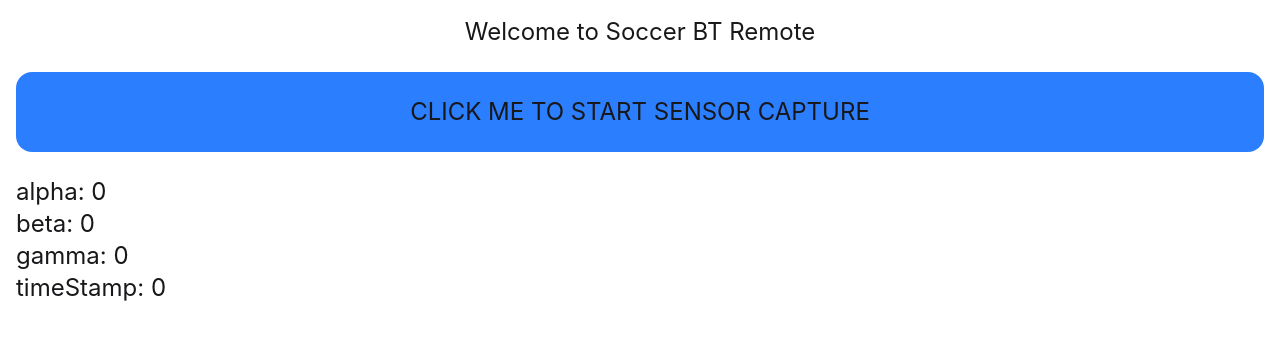
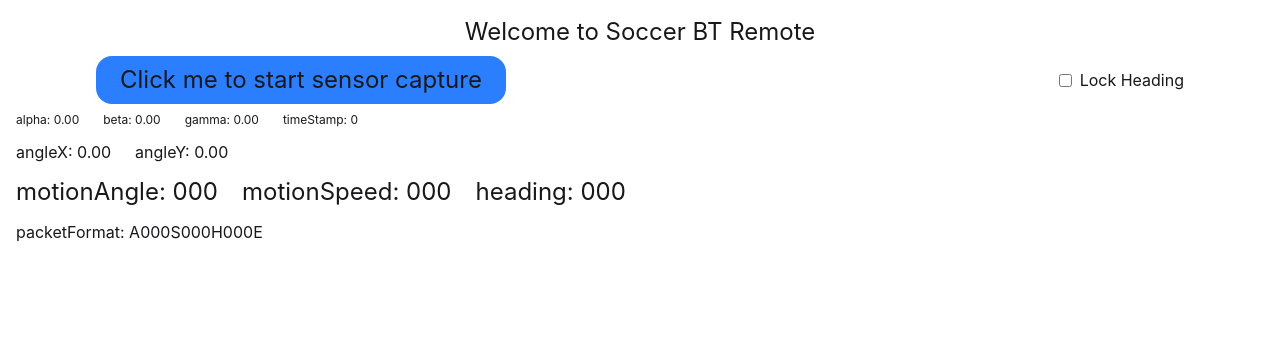
Before and after one commit to YH-Choi-001/soccer-bt-remote, a SvelteKit app in the folder frontend/: page /mobile/gyro in a window 1280 px wide. Shown: the top 340 px of the page. Built offline with nearby package versions, Linux system fonts and the light colour scheme.

Commit message:
feat: minor change to gyro-bt UI

```diff
--- a/frontend/src/routes/mobile/gyro/+page.svelte
+++ b/frontend/src/routes/mobile/gyro/+page.svelte
@@ -5,33 +5,105 @@ Mobile demo page.
 <script lang="ts">
   import { requestListenToOrientation } from '$lib/orientation/orientation'
 
-  let alpha = $state(0)
-  let beta = $state(0)
-  let gamma = $state(0)
-  let timeStamp = $state(0)
+  const MAX_TILT_ANGLE: number = 45
+  const ABS_MAX_SPEED: number = 255
+  const ANGLE_FIX: number = 2
 
-  function handleOrientation(e: DeviceOrientationEvent) {
+  let isHeadingLocked: boolean = $state(false)
+  let lockedHeading: number = $state(0)
+
+  let alpha: number = $state(0)
+  let beta: number = $state(0)
+  let gamma: number = $state(0)
+  let timeStamp: number = $state(0)
+
+  function clamp(value: number, absMax: number): number {
+    if (value < -absMax) return -absMax
+    if (value > absMax) return absMax
+    return value
+  }
+
+  function scale(value: number, originAbsMax: number, targetAbsMax: number): number {
+    return (value / originAbsMax) * targetAbsMax
+  }
+
+  function normalizeAngle(value: number): number {
+    while (value < 0) {
+      value += 360
+    }
+    return value % 360
+  }
+
+  function normalizeNumber(value: number): string {
+    return value.toFixed(0).padStart(3, '0')
+  }
+
+  let angleX: number = $derived(beta)
+  let angleY: number = $derived(gamma)
+  let angleZ: number = $derived(normalizeAngle(-alpha))
+
+  let motionAngle: number = $derived(normalizeAngle((Math.atan2(angleX, angleY) * 180) / Math.PI))
+  let motionSpeed: number = $derived(
+    clamp(
+      scale(Math.sqrt(angleX * angleX + angleY * angleY), MAX_TILT_ANGLE, ABS_MAX_SPEED),
+      ABS_MAX_SPEED
+    )
+  )
+  let heading: number = $derived(isHeadingLocked ? lockedHeading : angleZ)
+
+  let motionAngleNormalized: string = $derived(normalizeNumber(motionAngle))
+  let motionSpeedNormalized: string = $derived(normalizeNumber(motionSpeed))
+  let headingNormalized: string = $derived(normalizeNumber(heading))
+
+  let packetFormat: string = $derived(
+    `A${motionAngleNormalized}S${motionSpeedNormalized}H${headingNormalized}E`
+  )
+
+  function handleOrientation(e: DeviceOrientationEvent): void {
     if (e.alpha != null) alpha = e.alpha
     if (e.beta != null) beta = e.beta
     if (e.gamma != null) gamma = e.gamma
     if (e.timeStamp != null) timeStamp = e.timeStamp
-    console.log(e.alpha, e.beta, e.gamma, e.timeStamp)
   }
 </script>
 
-<div class="w-full p-4">
-  <h1 class="mb-6 text-center text-2xl">Welcome to Soccer BT Remote</h1>
-  <button
-    class="w-full rounded-2xl bg-blue-500 p-6 text-2xl"
-    onclick={() => {
-      requestListenToOrientation(handleOrientation)
-    }}>CLICK ME TO START SENSOR CAPTURE</button
-  >
+<div class="flex w-full flex-col gap-2 p-4">
+  <h1 class="text-center text-2xl">Welcome to Soccer BT Remote</h1>
 
-  <div class="mt-6">
-    <div class="text-2xl">alpha: {alpha}</div>
-    <div class="text-2xl">beta: {beta}</div>
-    <div class="text-2xl">gamma: {gamma}</div>
-    <div class="text-2xl">timeStamp: {timeStamp}</div>
+  <div class="flex justify-between px-20">
+    <button
+      class="rounded-2xl bg-blue-500 px-6 py-2 text-2xl"
+      onclick={() => {
+        requestListenToOrientation(handleOrientation)
+      }}>Click me to start sensor capture</button
+    >
+
+    <label class="flex items-center gap-2">
+      <input
+        type="checkbox"
+        bind:checked={isHeadingLocked}
+        onchange={() => (lockedHeading = angleZ)}
+      />
+      Lock Heading
+    </label>
+  </div>
+
+  <div class="flex flex-col gap-3">
+    <div class="flex gap-6">
+      <div class="text-xs">alpha: {alpha.toFixed(ANGLE_FIX)}</div>
+      <div class="text-xs">beta: {beta.toFixed(ANGLE_FIX)}</div>
+      <div class="text-xs">gamma: {gamma.toFixed(ANGLE_FIX)}</div>
+      <div class="text-xs">timeStamp: {Math.round(timeStamp)}</div>
+    </div>
+    <div class="flex gap-6">
+      <div class="text-md">angleX: {angleX.toFixed(ANGLE_FIX)}</div>
+      <div class="text-md">angleY: {angleY.toFixed(ANGLE_FIX)}</div>
+    </div>
+    <div class="flex gap-6">
+      <div class="text-2xl">motionAngle: {motionAngleNormalized}</div>
+      <div class="text-2xl">motionSpeed: {motionSpeedNormalized}</div>
+      <div class="text-2xl">heading: {headingNormalized}</div>
+    </div>
+    <div class="text-md">packetFormat: {packetFormat}</div>
   </div>
 </div>
```
